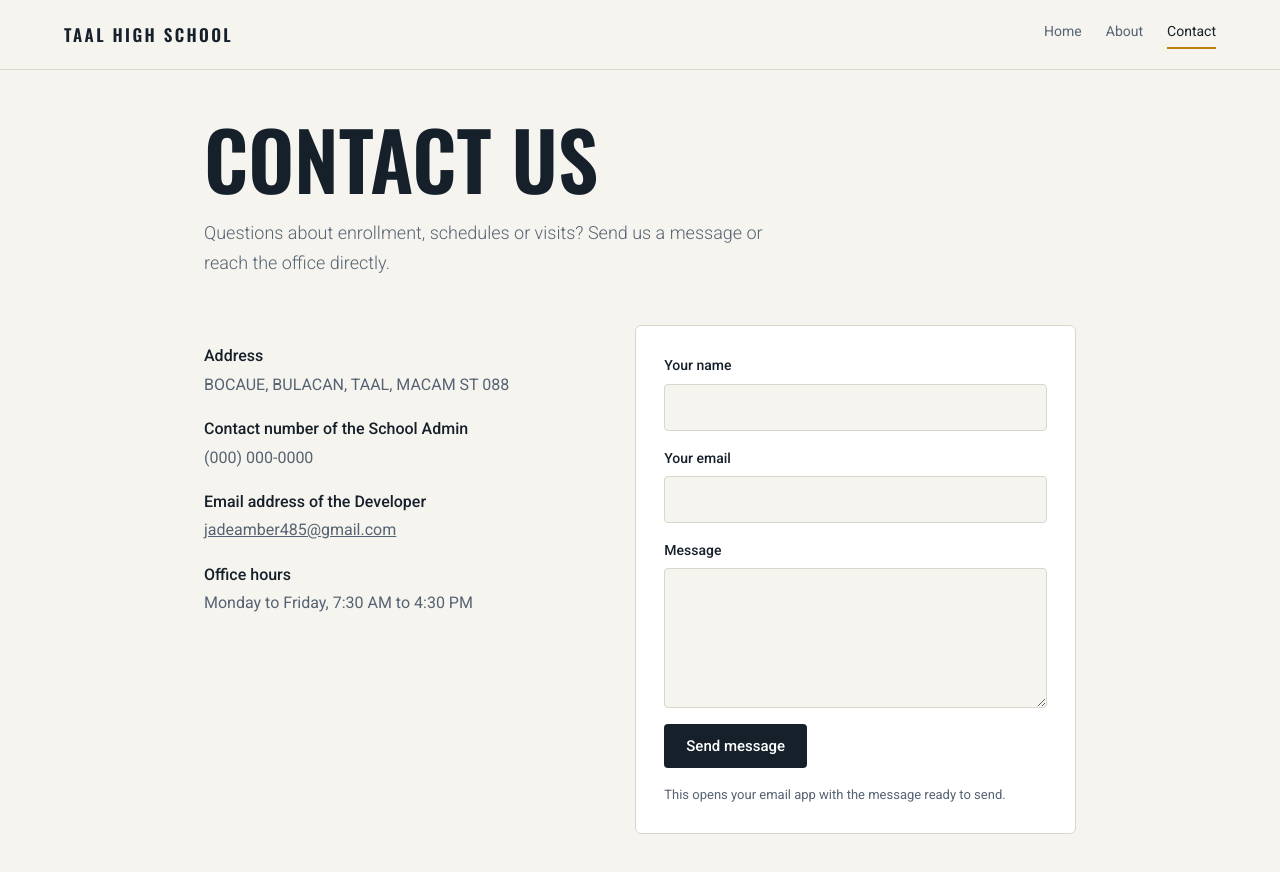
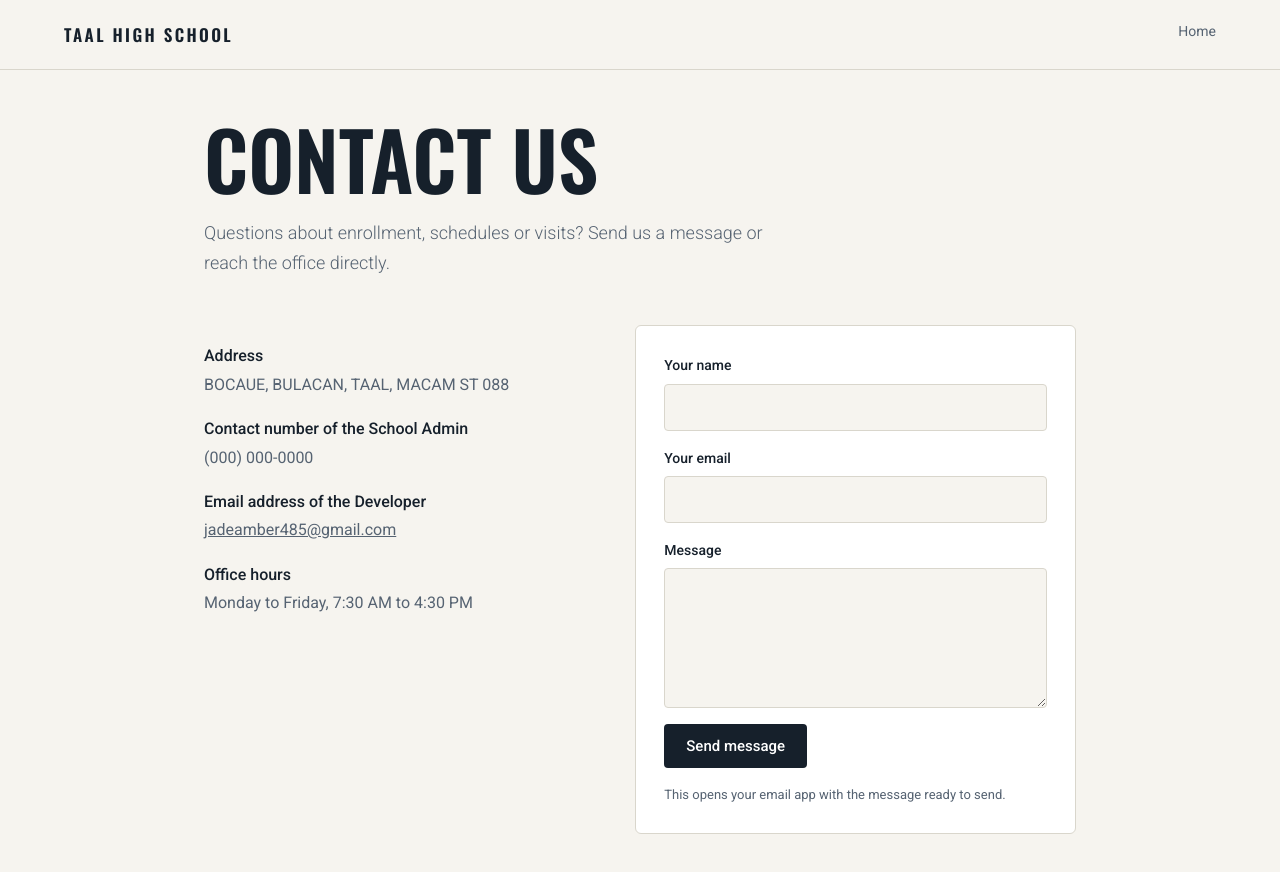
Before and after one commit to jadewasabi/Enrollform, a plain HTML site: page contact.html in a window 1280 px wide. Drawn offline with nearby package versions, Linux system fonts and the light colour scheme.

Commit message:
Update contact.html

```diff
--- a/contact.html
+++ b/contact.html
@@ -42,7 +42,7 @@ input:focus-visible,textarea:focus-visible,button:focus-visible,a:focus-visible{
 <style id="slide-css">html{overflow-x:hidden}@keyframes slideIn{from{opacity:0;transform:translateX(60px)}to{opacity:1;transform:none}}@keyframes slideOut{from{opacity:1;transform:none}to{opacity:0;transform:translateX(-60px)}}body{animation:slideIn .4s ease backwards}body.slide-out{animation:slideOut .28s ease forwards;pointer-events:none}@media (prefers-reduced-motion:reduce){body,body.slide-out{animation:none}}</style>
 </head>
 <body>
-<header><b id="school">TAAL HIGH SCHOOL</b><a href="school.html">Home</a><a href="about.html">About</a><a href="contact.html" class="on">Contact</a></header>
+<header><b id="school">TAAL HIGH SCHOOL</b><a href="school.html">Home</a></header>
 <main>
 <section>
  <h1>Contact us</h1>
```
